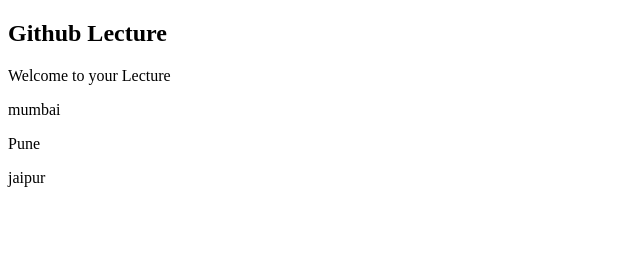
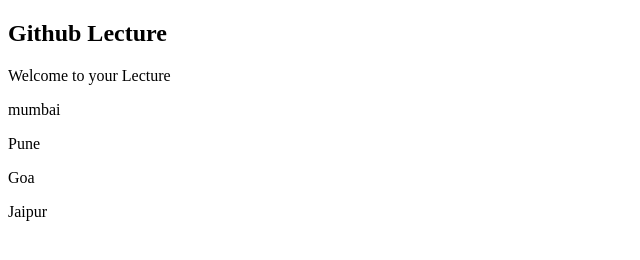
Before and after one commit to MadhurSawant/manager, a plain HTML site: page index.html in a window 1280 px wide. Shown: the full height of the page, 0-640 px from the left. Drawn offline with Linux system fonts and the light colour scheme.

Commit message:
Added Goa and Jaipur

```diff
--- a/index.html
+++ b/index.html
@@ -10,7 +10,7 @@
     <p>Welcome to your Lecture</p>
     <p>mumbai</p>
     <p>Pune</p>
-
-    <p>jaipur</p>
+    <p>Goa</p>
+    <p>Jaipur</p>
 </body>
 </html>
```
